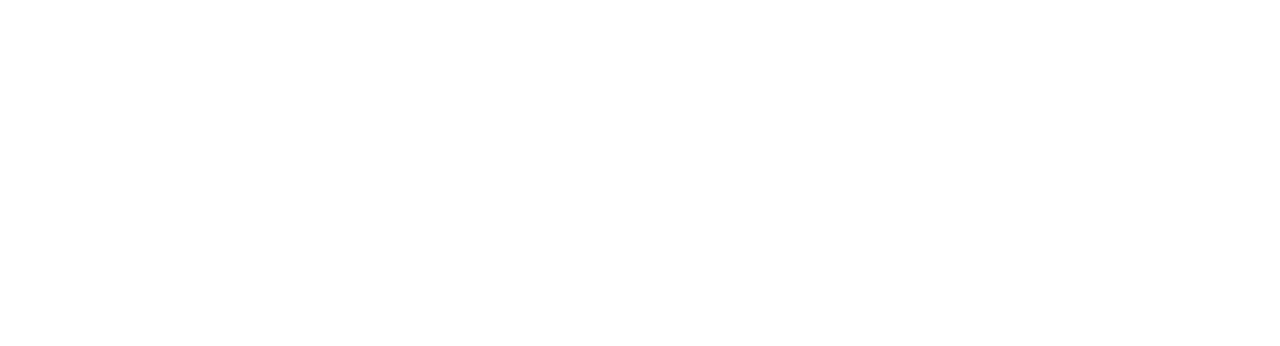
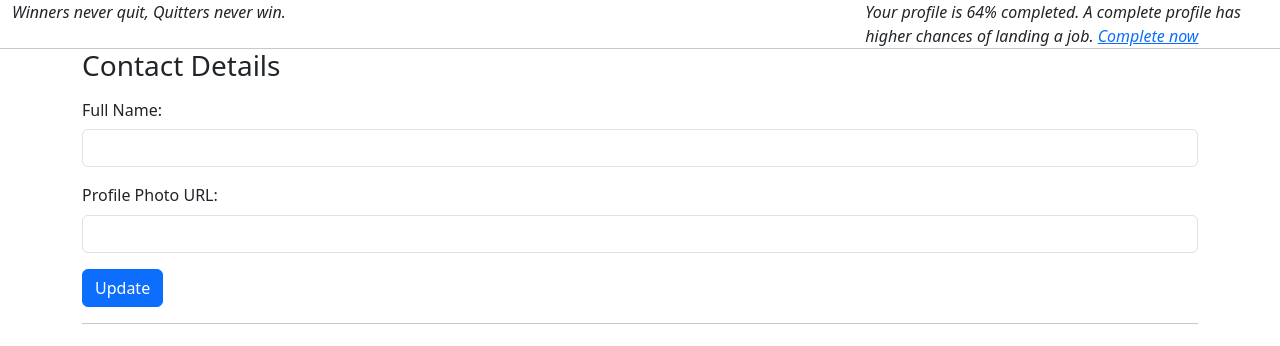
Before and after one commit to ayusha2806/Expense-Tracker-Using-React, a React (Create React App) app: page /profile in a window 1280 px wide. Before the commit this address had no page. Shown: the top 346 px of the page. Built offline with nearby package versions, Linux system fonts and the light colour scheme.

Commit message:
Complete your profile

```diff
--- a/src/App.js
+++ b/src/App.js
@@ -1,24 +1,23 @@
+// App.js
 import React from 'react';
-
-import './App.css';
-import {BrowserRouter as Router,Routes,Route} from 'react-router-dom'
+import { BrowserRouter as Router, Routes, Route } from 'react-router-dom';
 import SignUp from './components/SignUp';
 import Login from './components/Login';
 import Welcome from './components/Welcome';
-
-
+import Profile from './components/Profile';
+import Complete from './components/Complete';
 
 function App() {
   return (
-    <div className="App">
-      <Router>
-        <Routes>
-          <Route path='/login' element={<Login />}/>
-          <Route path='/' element={<SignUp />}/>
-          <Route path='/welcome' element={<Welcome />}/>
-        </Routes>
-      </Router>
-    </div>
+    <Router>
+      <Routes>
+        <Route path="/" element={<SignUp />} />
+        <Route path="/login" element={<Login />} />
+        <Route path="/welcome" element={<Welcome />} />
+        <Route path="/profile" element={<Profile />} />
+        <Route path="/complete" element={<Complete />} />
+      </Routes>
+    </Router>
   );
 }
 
--- /dev/null
+++ b/src/components/Complete.js
@@ -0,0 +1,9 @@
+import React from 'react'
+
+function Complete() {
+  return (
+    <div>Complete</div>
+  )
+}
+
+export default Complete
--- /dev/null
+++ b/src/components/Profile.js
@@ -0,0 +1,95 @@
+import React, { useState } from "react";
+import { Link } from "react-router-dom";
+
+const Profile = () => {
+  const [fullName, setFullName] = useState("");
+  const [photoURL, setPhotoURL] = useState("");
+
+  const submitHandler = async (e) => {
+    e.preventDefault();
+    try {
+      const idToken = localStorage.getItem("token");
+      const obj = {
+        idToken: idToken,
+        displayName: fullName,
+        photoUrl: photoURL,
+        deleteAttribute: [],
+        returnSecureToken: false,
+      };
+
+      const response = await fetch(
+        "https://identitytoolkit.googleapis.com/v1/accounts:update?key=AIzaSyCz5GQw9rpsQ_WeKR1Qj0-CkRUvQUEmogI",
+        {
+          body: JSON.stringify(obj),
+          method: "POST",
+          headers: {
+            "Content-Type": "application/json",
+          },
+        }
+      );
+
+      const data = await response.json();
+      console.log("data=", data);
+      alert("Successfully updated the user details");
+    } catch (err) {
+      console.log(err);
+    }
+  };
+
+  return (
+    <>
+      <div className="container-fluid px-0">
+  <div className="row m-0">
+    <div className="col-md-8">
+      <p className="m-0" style={{ fontStyle: "italic" }}>
+        Winners never quit, Quitters never win.
+      </p>
+    </div>
+    <div className="col-md-4 text-md-right">
+      <p className="m-0" style={{ fontStyle: "italic" }}>
+        Your profile is 64% completed. A complete profile has higher chances of
+        landing a job. <Link to="/complete">Complete now</Link>
+      </p>
+    </div>
+  </div>
+  <hr className="m-0" />
+</div>
+
+      <div className="container">
+        <h3>Contact Details</h3>
+        <form onSubmit={submitHandler}>
+          <div className="mb-3">
+            <label htmlFor="fullName" className="-col-sm-2 col-form-label">
+              Full Name:
+            </label>
+            <input
+              type="text"
+              className="form-control"
+              id="fullName"
+              value={fullName}
+              onChange={(e) => setFullName(e.target.value)}
+            />
+          </div>
+          <div className="mb-3">
+            <label htmlFor="profilePhotoURL" className="form-label">
+              Profile Photo URL:
+            </label>
+            <input
+              type="text"
+              className="form-control"
+              id="profilePhotoURL"
+              value={photoURL}
+              onChange={(e) => setPhotoURL(e.target.value)}
+            />
+          </div>
+          <button type="submit" className="btn btn-primary">
+            Update
+          </button>
+        </form>
+        <hr />
+      </div>
+    </>
+  );
+};
+
+export default Profile;
--- a/src/components/Welcome.js
+++ b/src/components/Welcome.js
@@ -1,23 +1,14 @@
 // Welcome.js
 import React from 'react';
-import 'bootstrap/dist/css/bootstrap.min.css';
+import { Link } from 'react-router-dom';
 
 function Welcome() {
   return (
-    <div className="container mt-5">
-      <div className="row justify-content-center">
-        <div className="col-md-6">
-          <div className="card">
-            <div className="card-header bg-success text-white">
-              <h2 className="text-center">Welcome</h2>
-            </div>
-            <div className="card-body">
-              <p className="text-center">Welcome to Expense Tracker</p>
-            </div>
-          </div>
-        </div>
-      </div>
-    </div>
+    <>
+      <p style={{ display: 'inline' }}>Welcome To Expense Tracker!!</p>
+      <p style={{ display: 'inline', marginLeft: '150px' }}>Your profile is incomplete. <Link to="/profile">Complete now</Link></p>
+      <hr />
+    </>
   );
 }
 
```
